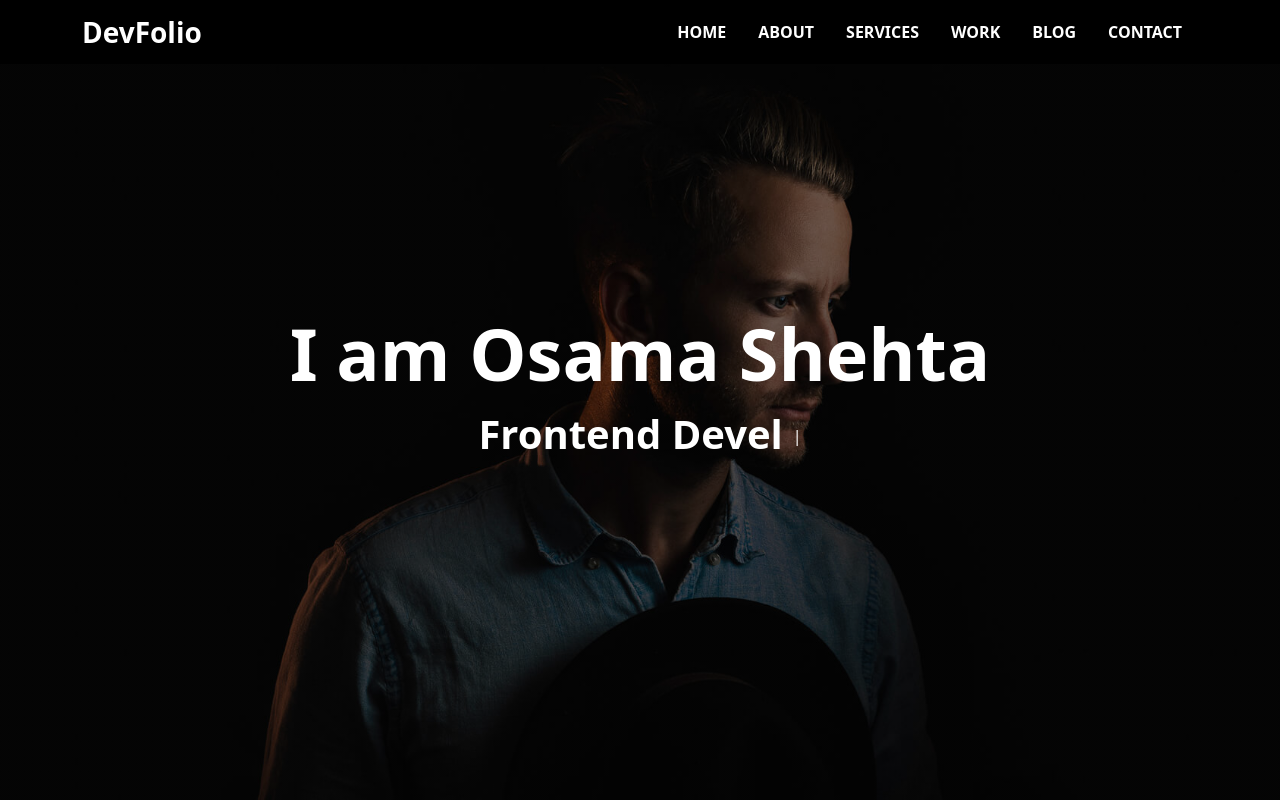
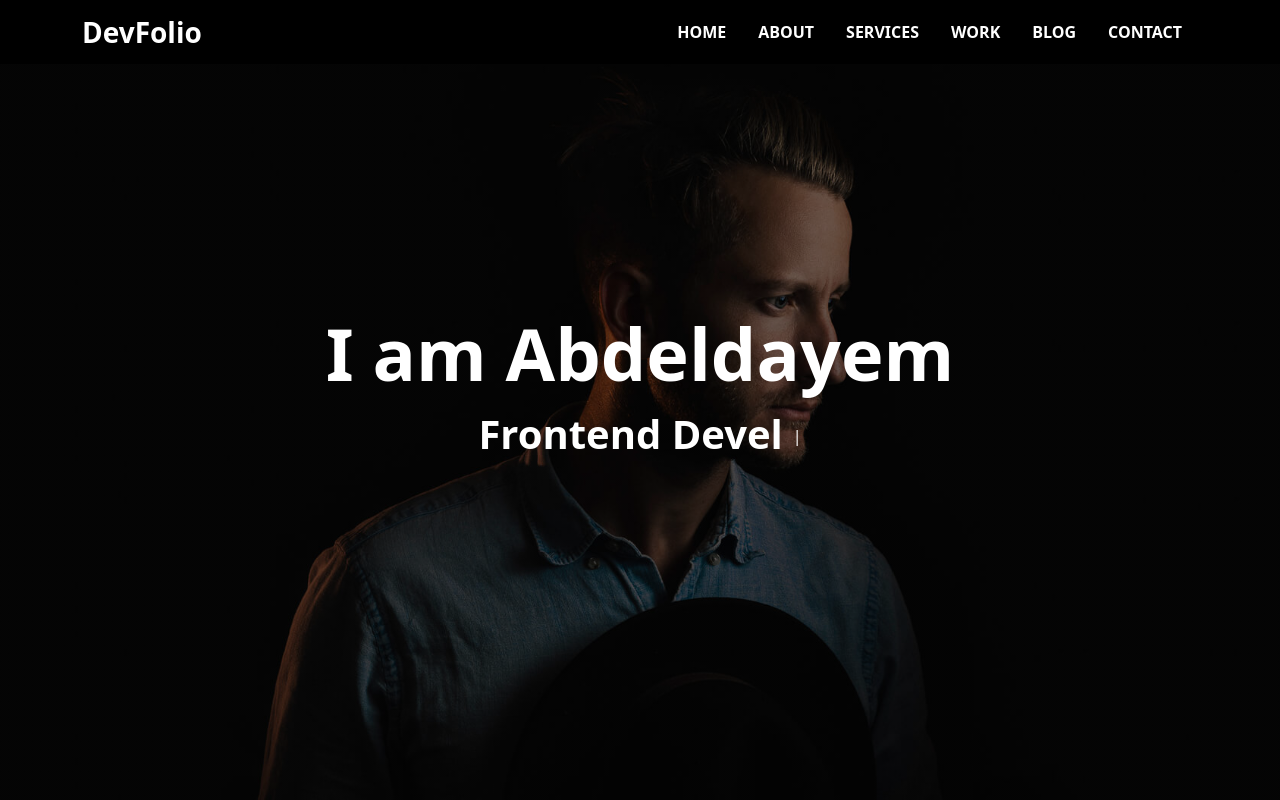
Before and after one commit to uyfudywg/DevFolio, a plain HTML site: page index.html in a window 1280 px wide. Shown: the top 800 px of the page. Drawn offline with nearby package versions, Linux system fonts and the light colour scheme.

Commit message:
Update index.html

```diff
--- a/index.html
+++ b/index.html
@@ -65,7 +65,7 @@
       <div class="container">
         <div class="content">
           <div class="name">
-            <h1 class="">I am Osama Shehta</h1>
+            <h1 class="">I am Abdeldayem</h1>
           </div>
           <div class="anima">
             <h2 id="info"></h2>
```
